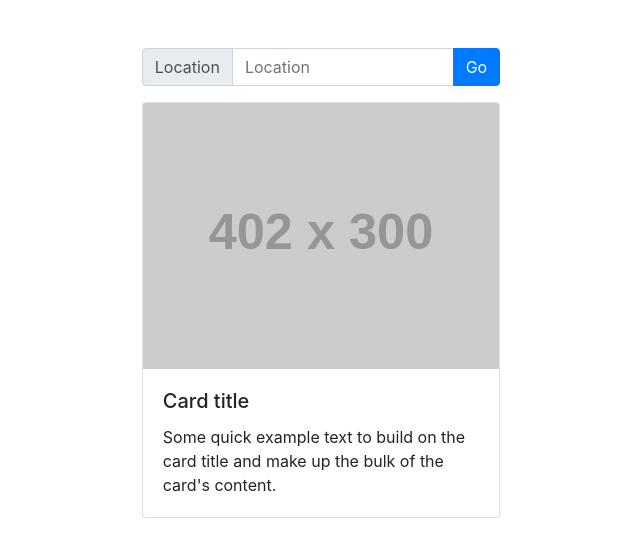
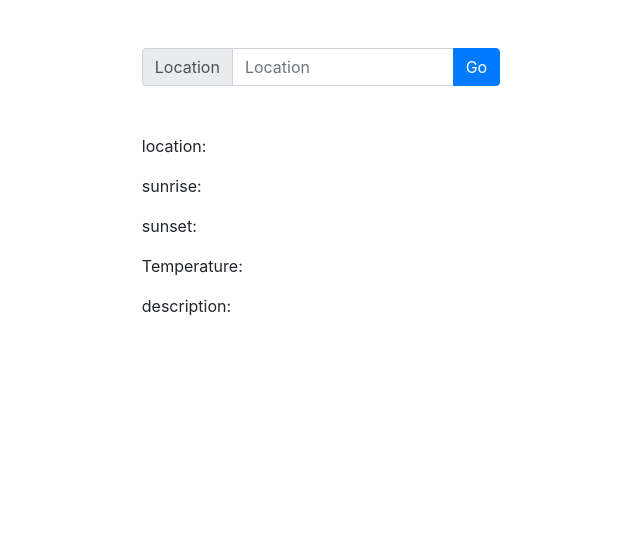
Before and after one commit to rifat-H/weatherApp, a plain HTML site: page index.html in a window 1280 px wide. Shown: the whole page, without its empty margins (319-959 px from the left). Drawn offline with nearby package versions, Linux system fonts and the light colour scheme; no server answers; placeholder pictures from the web are drawn by us.

Commit message:
no design just functionality

```diff
--- a/index.html
+++ b/index.html
@@ -33,22 +33,15 @@
           </div>
         </div>
         <!-- search end -->
-        <!-- search Result start -->
-        <div class="card mt-3">
-          <img
-            src="https://via.placeholder.com/402x300.png"
-            class="card-img-top"
-            alt="img not found"
-          />
-          <div class="card-body">
-            <h5 class="card-title">Card title</h5>
-            <p class="card-text">
-              Some quick example text to build on the card title and make up the
-              bulk of the card's content.
-            </p>
-          </div>
+        <!-- results start -->
+        <div class="mt-5">
+          <p>location:</p>
+          <p>sunrise:</p>
+          <p>sunset:</p>
+          <p>Temperature:</p>
+          <p>description:</p>
         </div>
-        <!-- search Result end -->
+        <!-- results end -->
       </div>
     </div>
     <!-- custom container end  -->
@@ -68,5 +61,6 @@
       integrity="sha384-wfSDF2E50Y2D1uUdj0O3uMBJnjuUD4Ih7YwaYd1iqfktj0Uod8GCExl3Og8ifwB6"
       crossorigin="anonymous"
     ></script>
+    <script src="js/script.js"></script>
   </body>
 </html>
--- /dev/null
+++ b/js/script.js
@@ -0,0 +1,12 @@
+var loc = "Dhaka";
+
+let apiKey = "44149fa9931c4737024864f5b6c14a28";
+let apiUrl =
+  "api.openweathermap.org/data/2.5/weather?q=" + loc + "&appid=" + apiKey;
+
+async function getWeather() {
+  let result = await fetch(apiUrl);
+  console.log(result);
+}
+
+getWeather();
```
